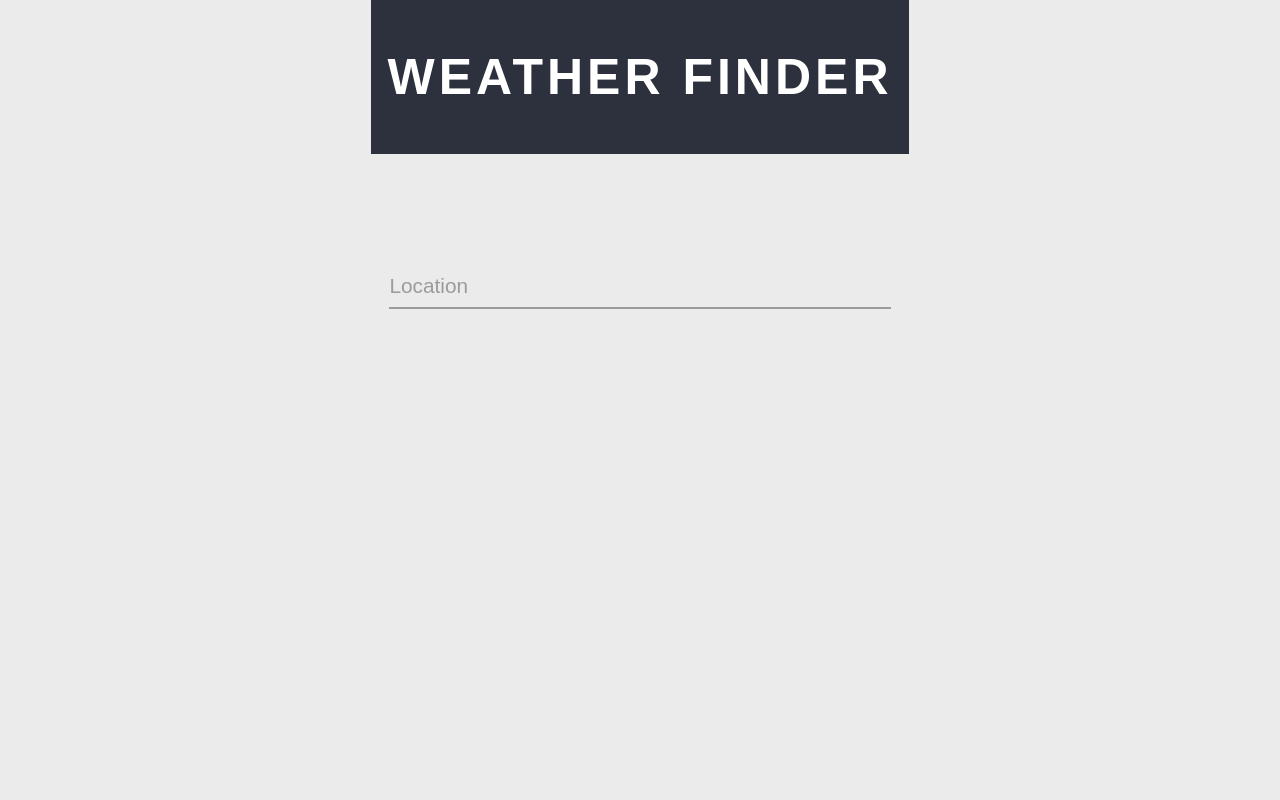
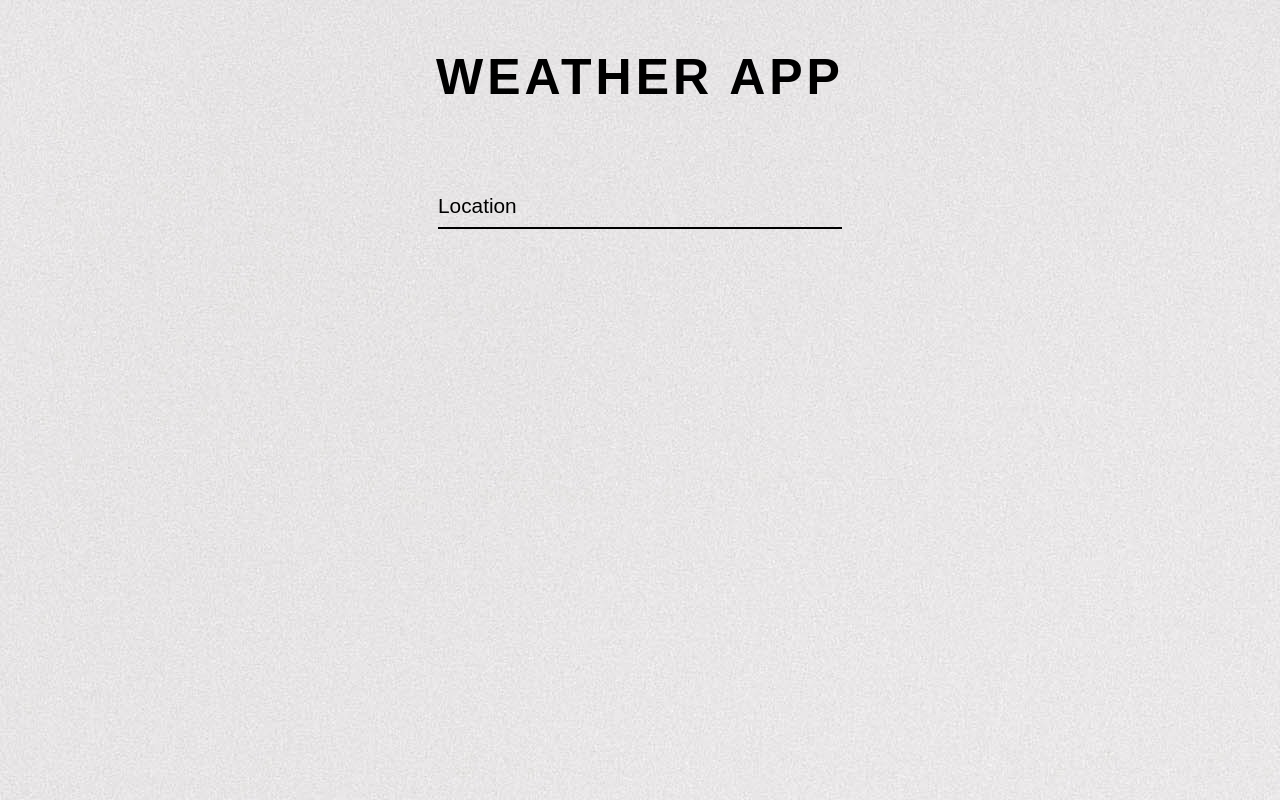
Before and after one commit to dhananjaya-developer/Weather-App-in-React, a React (Create React App) app: page / in a window 1280 px wide. Built offline with nearby package versions, Linux system fonts and the light colour scheme.

Commit message:
FInal design

```diff
--- a/public/index.html
+++ b/public/index.html
@@ -26,7 +26,7 @@
     -->
     <title>Weather App</title>
   </head>
-  <body>
+  <body class="bg-image">
     <noscript>You need to enable JavaScript to run this app.</noscript>
     <div id="root"></div>
   </body>
--- a/src/App.css
+++ b/src/App.css
@@ -13,16 +13,20 @@ body {
   background-color: #ebebeb;
 }
 
+.bg-image {
+  background-image: url('./css/bg.jpg') ;
+
+}
+
 .container {
   width: 100%;
 }
 
 .header {
   width: 100%;
-  background-color: #2c313d;
   padding: 3rem 1rem;
-  color: white;
-  margin-bottom: 100px;
+  color: black;
+  margin-bottom: 20px;
 }
 
 .header h1 {
--- a/src/App.js
+++ b/src/App.js
@@ -17,11 +17,19 @@ function App() {
   const onKeyUp = async (e) => {
     e.preventDefault();
     const location = e.target.value;
-
+    if(!location){
+      setState({
+        weather: undefined,
+        showError: false,
+        message: '',
+      })
+    }
+    else{
     timer && clearTimeout(timer);
     timer = setTimeout(() => {
       API_call(location);
     }, 500);
+  }
   };
 
   const API_call = async (location) => {
--- a/src/components/Header.js
+++ b/src/components/Header.js
@@ -4,7 +4,7 @@ function Header() {
   return (
     <>
       <div className="header">
-        <h1>Weather Finder</h1>
+        <h1>Weather App</h1>
       </div>
     </>
   );
--- a/src/components/WeatherData.js
+++ b/src/components/WeatherData.js
@@ -26,7 +26,7 @@ function WeatherData({ weatherData }) {
       >
         Details
       </button>
-      {state.showWeatherDetails && <WeatherDetails main={main} />}
+      {state.showWeatherDetails && <WeatherDetails main={main} wind={weatherData.wind}/>}
     </div>
   );
 }
--- a/src/components/WeatherDetails.js
+++ b/src/components/WeatherDetails.js
@@ -1,10 +1,11 @@
 import React from "react";
 
-function WeatherDetails({ main }) {
+function WeatherDetails({ main ,wind}) {
   return (
     <div className="weather-details">
-      <p className="weather-detail">Pressure: ${main.pressure}</p>
-      <p className="weather-detail">Humidity: ${main.humidity}</p>
+      <p className="weather-detail">Pressure: {main.pressure}</p><br/>
+      <p className="weather-detail">Humidity: {main.humidity}</p><br/>
+      <p className="weather-detail">Wind Speed: {wind.speed}</p>
     </div>
   );
 }
--- a/src/css/weathersearch.scss
+++ b/src/css/weathersearch.scss
@@ -13,7 +13,7 @@ $gray: #9b9b9b;
   font-family: inherit;
   width: 100%;
   border: 0;
-  border-bottom: 2px solid $gray;
+  border-bottom: 2px solid black;
   outline: 0;
   font-size: 1.3rem;
   color: #1A0006;
@@ -38,7 +38,7 @@ $gray: #9b9b9b;
   display: block;
   transition: 0.2s;
   font-size: 1rem;
-  color: $gray;
+  color: black;
 }
 
 .form__field:focus {
```
Also changed, not shown: src/css/bg.jpg (added).
